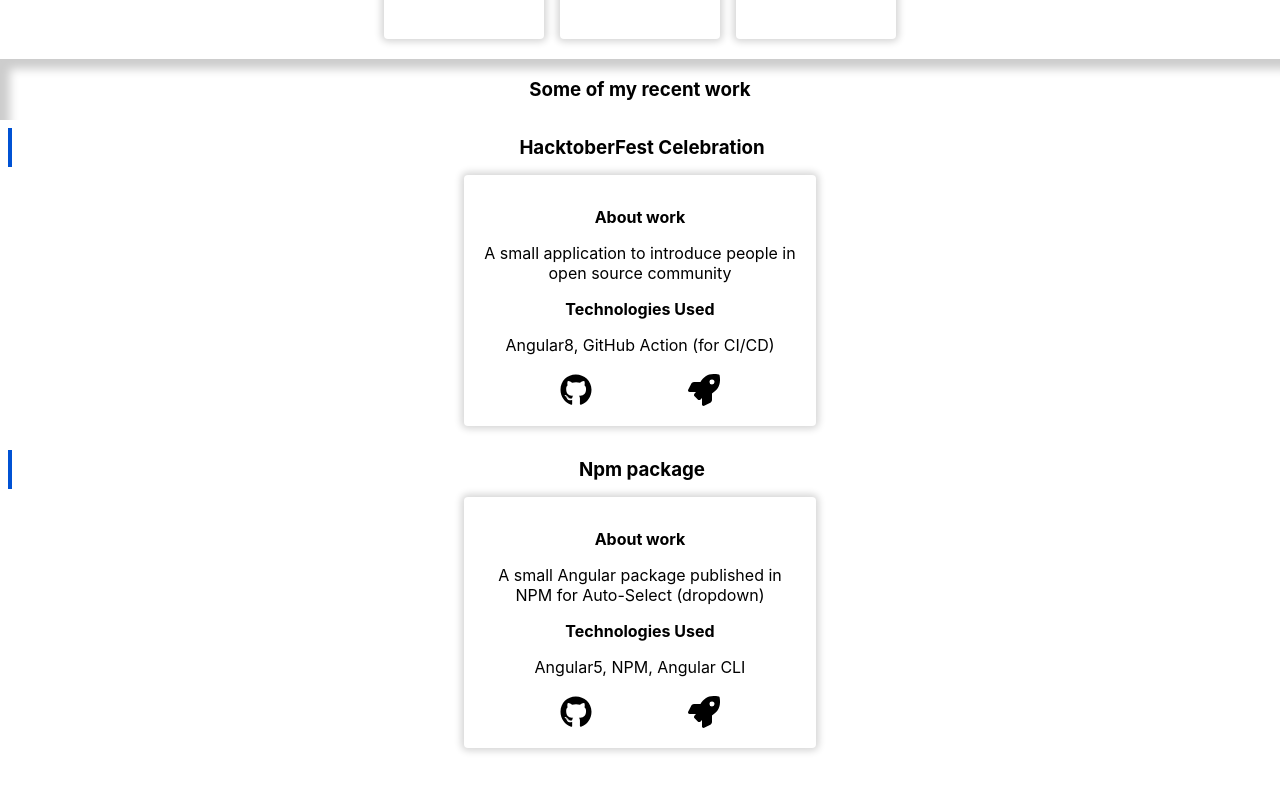
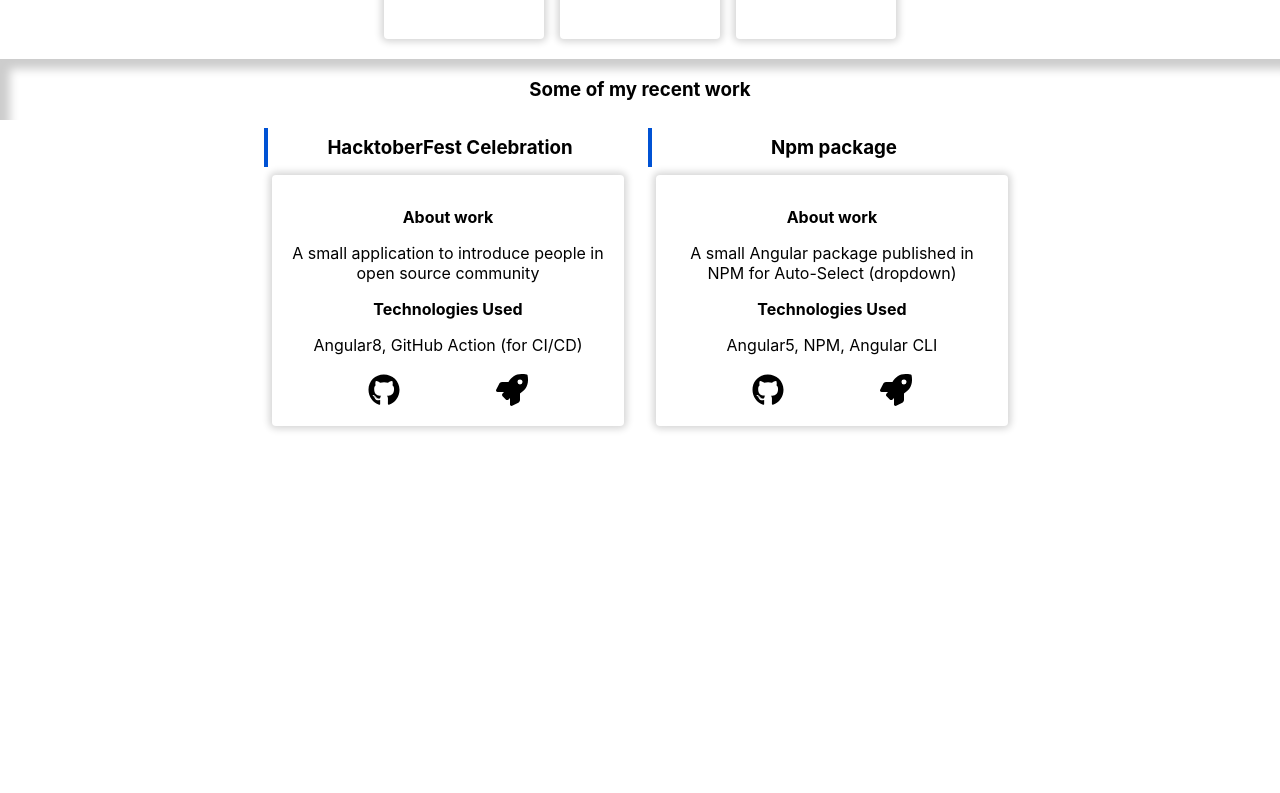
Before and after one commit to mhaider110/profile, a React (Create React App) app: page / in a window 1280 px wide. Shown: the part 2227-3020 px from the top of the page. Built offline with nearby package versions, Linux system fonts and the light colour scheme.

Commit message:
fix work section style on large screen

```diff
--- a/src/components/home/home.css
+++ b/src/components/home/home.css
@@ -102,4 +102,8 @@
     .home .contact-me a button {
         width: 12rem;
     }
+
+    .work-section .work-item {
+        display: inline-block;
+    }
 }
--- a/src/components/work/work.js
+++ b/src/components/work/work.js
@@ -13,7 +13,7 @@ import './work.css'
 
 export default function work({workDetails}) {
     return (
-        <Container padding={'0.5rem'}>
+        <Container padding={'0.5rem'} className="work-item">
             <Container leftBorder padding={'0.5rem'}>
                 <Heading>{workDetails.name}</Heading>
             </Container>
```
Also changed, not shown: 1 other file (tests, documents, lock files or other folders).
